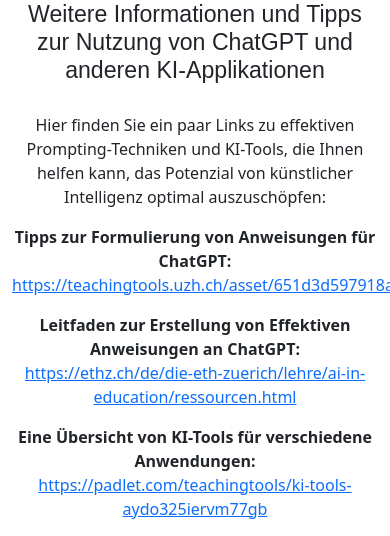
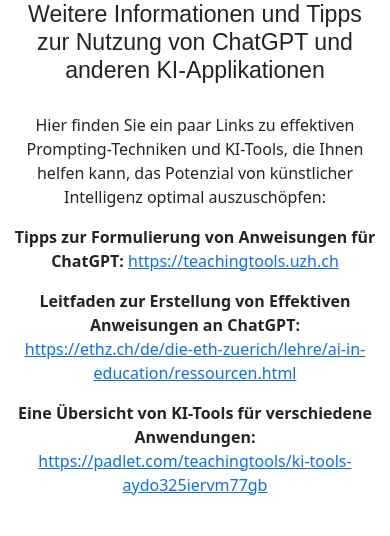
Before and after one commit to uzh/ddl, a Django app: template reports/templates/reports/chatgpt.html in a window 390 px wide; the page is wider, and only the part inside the window is pictured. Shown: the part 3500-4036 px from the top of that part. Run offline with Django 3.2, Linux system fonts and the light colour scheme; the template is opened without the code that fills it: most values are stand-ins (such as "Sample title", 1, 10 or a date in 2020); parts of the project's set-up code (start-up, migrations or seed data) failed here and were passed over; some libraries are stand-ins or nearby versions.

Commit message:
fix: Optimize mobile presentation of ChatGPT report.

```diff
--- a/reports/templates/reports/chatgpt.html
+++ b/reports/templates/reports/chatgpt.html
@@ -34,7 +34,7 @@
         <h5>Nutzung ChatGPT</h5>
         <p>Wie oft, wenn überhaupt, nutzen Sie ChatGPT?</p>
 
-        <div>
+        <div class="overflow-scroll">
           <table class="table table-striped">
             <thead>
             <tr>
@@ -141,7 +141,7 @@
     <div class="col text-center">
       <h3>Weitere Informationen und Tipps zur Nutzung von ChatGPT und anderen KI-Applikationen</h3>
       <p>Hier finden Sie ein paar Links zu effektiven Prompting-Techniken und KI-Tools, die Ihnen helfen kann, das Potenzial von künstlicher Intelligenz optimal auszuschöpfen:</p>
-      <p><b>Tipps zur Formulierung von Anweisungen für ChatGPT:</b> <a href="https://teachingtools.uzh.ch/asset/651d3d597918a3f3cf0012c2/download" target="_blank">https://teachingtools.uzh.ch/asset/651d3d597918a3f3cf0012c2/download</a></p>
+      <p><b>Tipps zur Formulierung von Anweisungen für ChatGPT:</b> <a href="https://teachingtools.uzh.ch/asset/651d3d597918a3f3cf0012c2/download" target="_blank">https://teachingtools.uzh.ch</a></p>
       <p><b>Leitfaden zur Erstellung von Effektiven Anweisungen an ChatGPT:</b> <a href="https://ethz.ch/de/die-eth-zuerich/lehre/ai-in-education/ressourcen.html" target="_blank">https://ethz.ch/de/die-eth-zuerich/lehre/ai-in-education/ressourcen.html</a></p>
       <p><b>Eine Übersicht von KI-Tools für verschiedene Anwendungen:</b> <a href="https://padlet.com/teachingtools/ki-tools-aydo325iervm77gb" target="_blank">https://padlet.com/teachingtools/ki-tools-aydo325iervm77gb</a></p>
 
```
